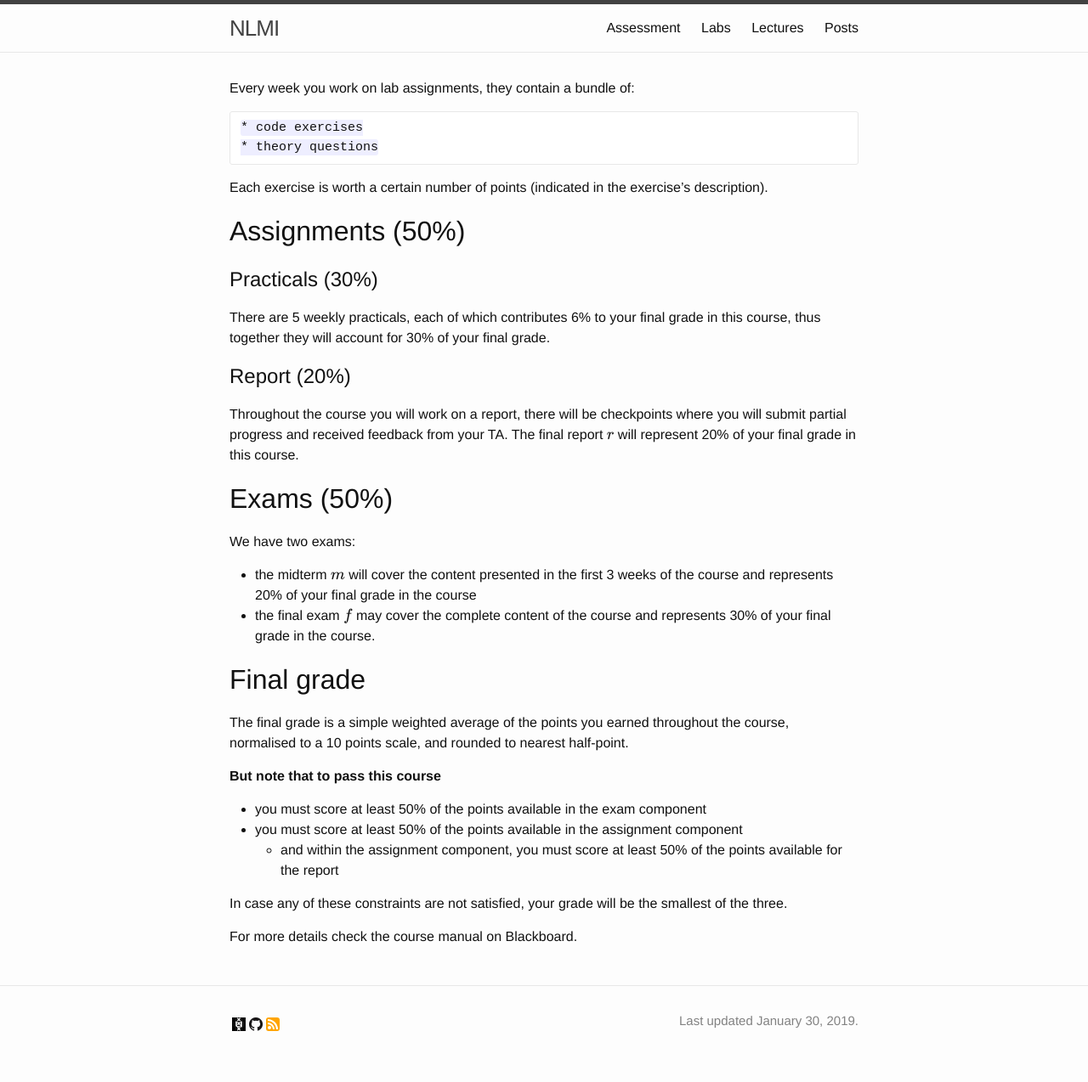
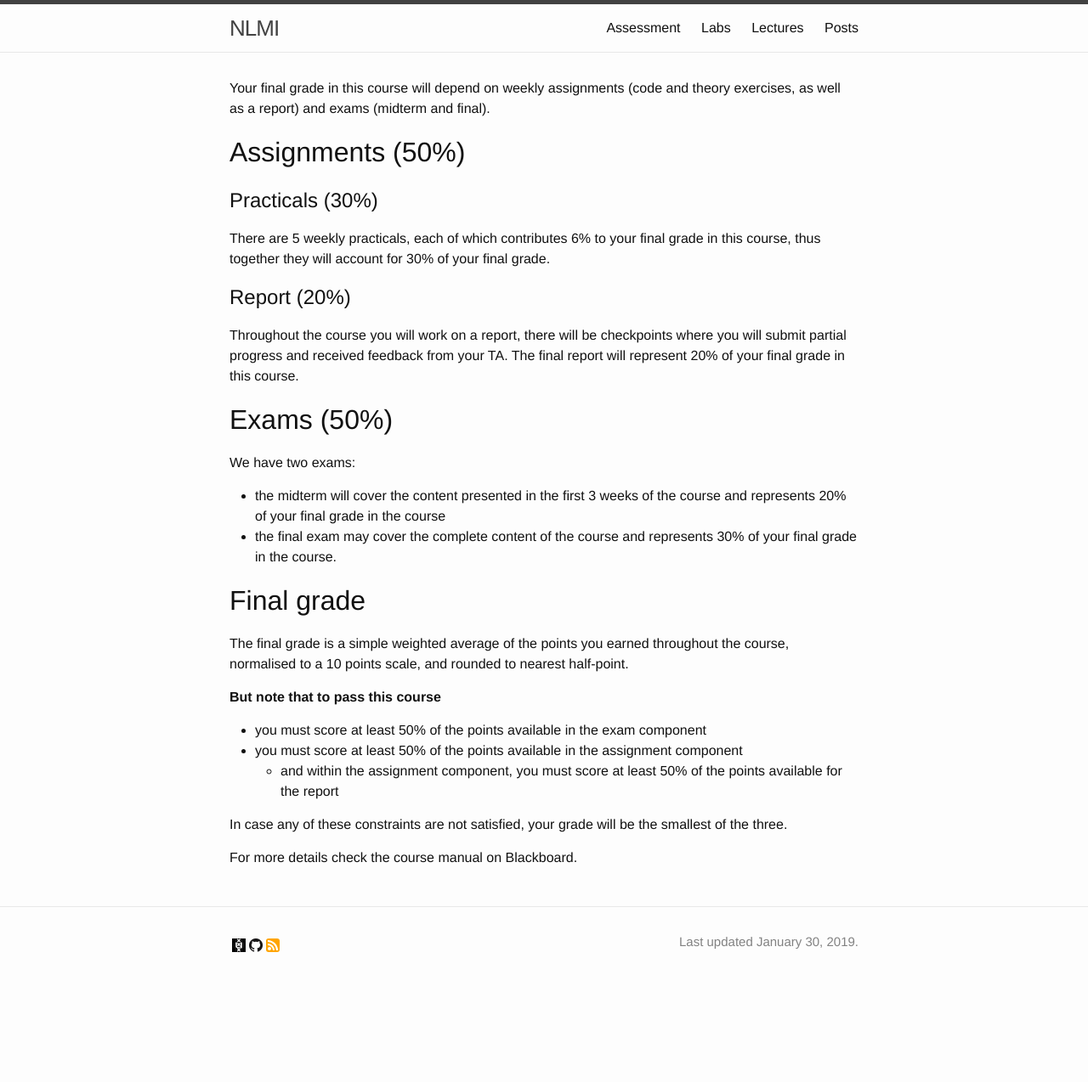
Before and after one commit to cl-illc/nlmi, a Jekyll site: the page built from assessment.md, in a window 1280 px wide. Shown: the whole page at 85% size. Built offline with Jekyll 4.4.1, drawn with Linux system fonts in a browser that asks for light colours; formulas are drawn with MathJax 3; after the commit the page ends 1181 px from its top, so only the background shows below that.

Commit message:
revised assessment

```diff
--- a/assessment.md
+++ b/assessment.md
@@ -5,12 +5,8 @@ menu: yes
 mathjax: true
 ---
 
-Every week you work on lab assignments, they contain a bundle of:
+Your final grade in this course will depend on weekly assignments (code and theory exercises, as well as a report) and exams (midterm and final).
 
-    * code exercises
-    * theory questions
-
-Each exercise is worth a certain number of points (indicated in the exercise's description).
 
 # Assignments (50%)
 
@@ -20,15 +16,15 @@ There are 5 weekly practicals, each of which contributes 6% to your final grade
 
 ## Report (20%)
 
-Throughout the course you will work on a report, there will be checkpoints where you will submit partial progress and received feedback from your TA. The final report $$r$$ will represent 20% of your final grade in this course.
+Throughout the course you will work on a report, there will be checkpoints where you will submit partial progress and received feedback from your TA. The final report will represent 20% of your final grade in this course.
 
 
 # Exams (50%)
 
 We have two exams:
 
-* the midterm $$m$$ will cover the content presented in the first 3 weeks of the course and represents 20% of your final grade in the course
-* the final exam $$f$$ may cover the complete content of the course and represents 30% of your final grade in the course.
+* the midterm will cover the content presented in the first 3 weeks of the course and represents 20% of your final grade in the course
+* the final exam may cover the complete content of the course and represents 30% of your final grade in the course.
 
 # Final grade
 
```
